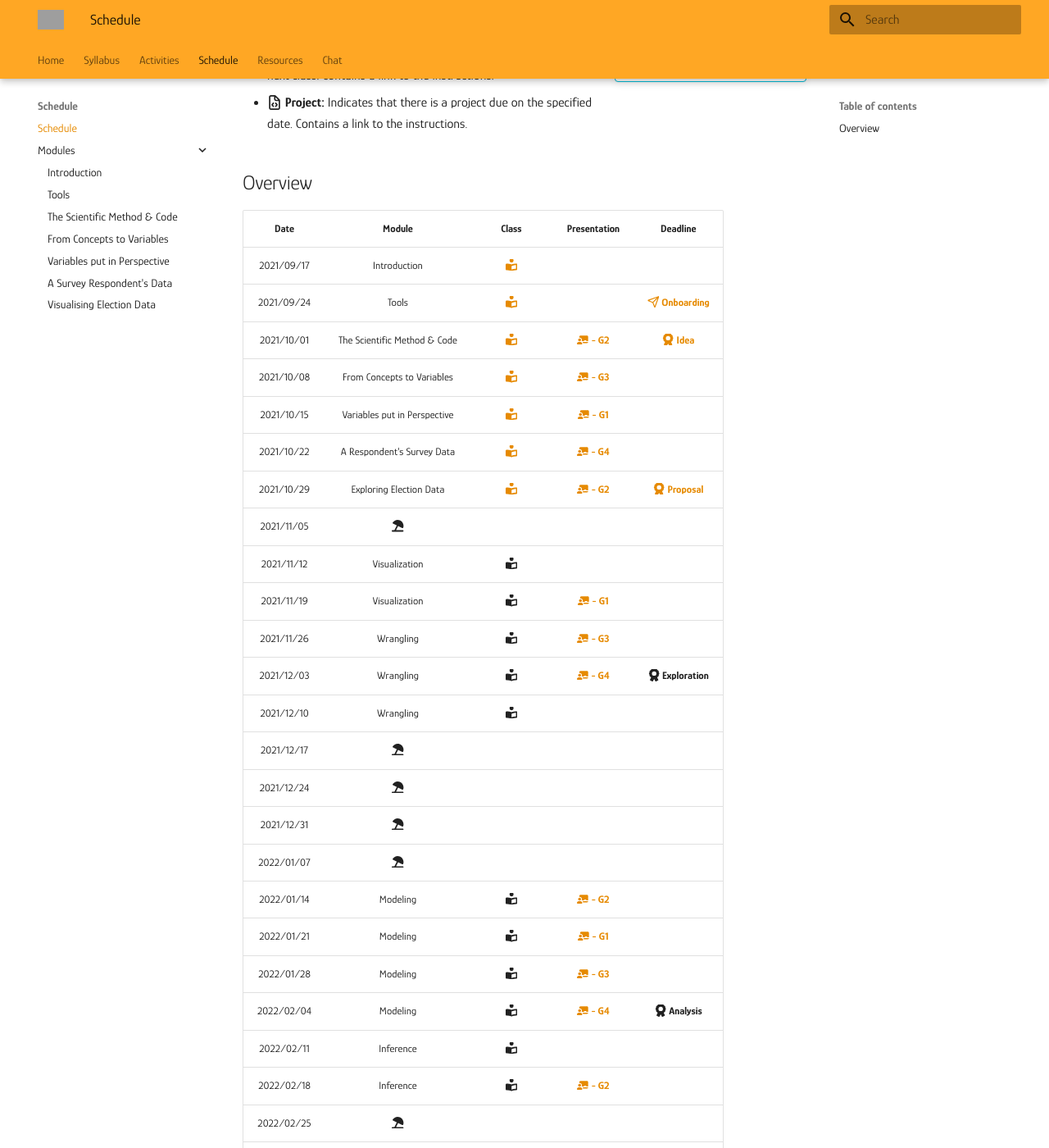
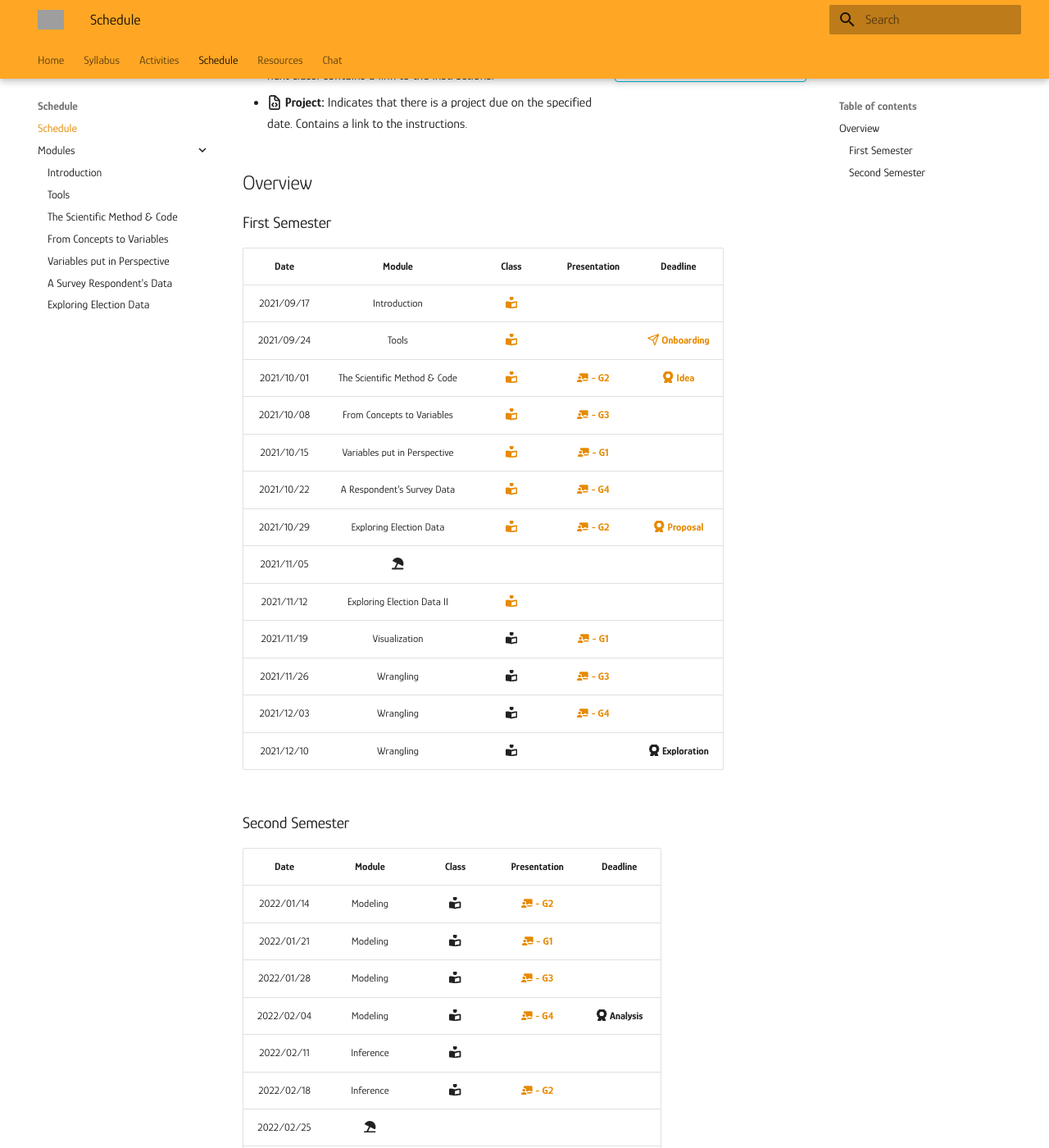
Before and after one commit to mickaeltemporao/data-analysis, an MkDocs documentation site: the page built from docs/schedule.md, in a window 1280 px wide and 1400 px high, scrolled down 359 px. Shown: the whole window at 82% size. Built offline with MkDocs 1.6.1 and Material for MkDocs 9.7.7, drawn with Linux system fonts in a browser that asks for light colours; grey boxes are pictures that could not be loaded.

Commit message:
adding new module

```diff
--- a/docs/schedule.md
+++ b/docs/schedule.md
@@ -16,6 +16,8 @@ This schedule is an approximation, subject to change due needs of the students i
 
 ## Overview
 
+### First Semester
+
 | Date       | Module                             | Class                                                       | Presentation                                                                   | Deadline                                                                                                                                                |
 | :-:        | :-:                                | :-:                                                         | :-:                                                                            | :-:                                                                                                                                                     |
 | 2021/09/17 | Introduction                       | [:fontawesome-solid-book-reader:](modules/introduction.md)  |                                                                                |                                                                                                                                                         |
@@ -26,15 +28,17 @@ This schedule is an approximation, subject to change due needs of the students i
 | 2021/10/22 | A Respondent's Survey Data         | [:fontawesome-solid-book-reader:](modules/programming-4.md) | [**:fontawesome-solid-chalkboard-teacher: - G4**](activities/participation.md) |                                                                                                                                                         |
 | 2021/10/29 | Exploring Election Data            | [:fontawesome-solid-book-reader:](modules/exploration-1.md) | [**:fontawesome-solid-chalkboard-teacher: - G2**](activities/participation.md) | [**:fontawesome-solid-award: Proposal**](https://colab.research.google.com/github/mickaeltemporao/data-analysis/blob/main/materials/assignment-2.ipynb) |
 | 2021/11/05 | :fontawesome-solid-umbrella-beach: |                                                             |                                                                                |                                                                                                                                                         |
-| 2021/11/12 | Visualization                      | :fontawesome-solid-book-reader:                             |                                                                                |                                                                                                                                                         |
+| 2021/11/12 | Exploring Election Data II         | [:fontawesome-solid-book-reader:](modules/exploration-2.md) |                                                                                |                                                                                                                                                         |
 | 2021/11/19 | Visualization                      | :fontawesome-solid-book-reader:                             | [**:fontawesome-solid-chalkboard-teacher: - G1**](activities/participation.md) |                                                                                                                                                         |
 | 2021/11/26 | Wrangling                          | :fontawesome-solid-book-reader:                             | [**:fontawesome-solid-chalkboard-teacher: - G3**](activities/participation.md) |                                                                                                                                                         |
-| 2021/12/03 | Wrangling                          | :fontawesome-solid-book-reader:                             | [**:fontawesome-solid-chalkboard-teacher: - G4**](activities/participation.md) | **:fontawesome-solid-award: Exploration**                                                                                                               |
-| 2021/12/10 | Wrangling                          | :fontawesome-solid-book-reader:                             |                                                                                |                                                                                                                                                         |
-| 2021/12/17 | :fontawesome-solid-umbrella-beach: |                                                             |                                                                                |                                                                                                                                                         |
-| 2021/12/24 | :fontawesome-solid-umbrella-beach: |                                                             |                                                                                |                                                                                                                                                         |
-| 2021/12/31 | :fontawesome-solid-umbrella-beach: |                                                             |                                                                                |                                                                                                                                                         |
-| 2022/01/07 | :fontawesome-solid-umbrella-beach: |                                                             |                                                                                |                                                                                                                                                         |
+| 2021/12/03 | Wrangling                          | :fontawesome-solid-book-reader:                             | [**:fontawesome-solid-chalkboard-teacher: - G4**](activities/participation.md) |                                                                                                                                                         |
+| 2021/12/10 | Wrangling                          | :fontawesome-solid-book-reader:                             |                                                                                | **:fontawesome-solid-award: Exploration**                                                                                                               |
+
+### Second Semester
+
+
+| Date       | Module                             | Class                                                       | Presentation                                                                   | Deadline                                                                                                                                                |
+| :-:        | :-:                                | :-:                                                         | :-:                                                                            | :-:                                                                                                                                                     |
 | 2022/01/14 | Modeling                           | :fontawesome-solid-book-reader:                             | [**:fontawesome-solid-chalkboard-teacher: - G2**](activities/participation.md) |                                                                                                                                                         |
 | 2022/01/21 | Modeling                           | :fontawesome-solid-book-reader:                             | [**:fontawesome-solid-chalkboard-teacher: - G1**](activities/participation.md) |                                                                                                                                                         |
 | 2022/01/28 | Modeling                           | :fontawesome-solid-book-reader:                             | [**:fontawesome-solid-chalkboard-teacher: - G3**](activities/participation.md) |                                                                                                                                                         |
```
Also changed, not shown: docs/modules/exploration-1.md (+1 -3 lines), docs/modules/exploration-2.md (added, +19 -0 lines).
